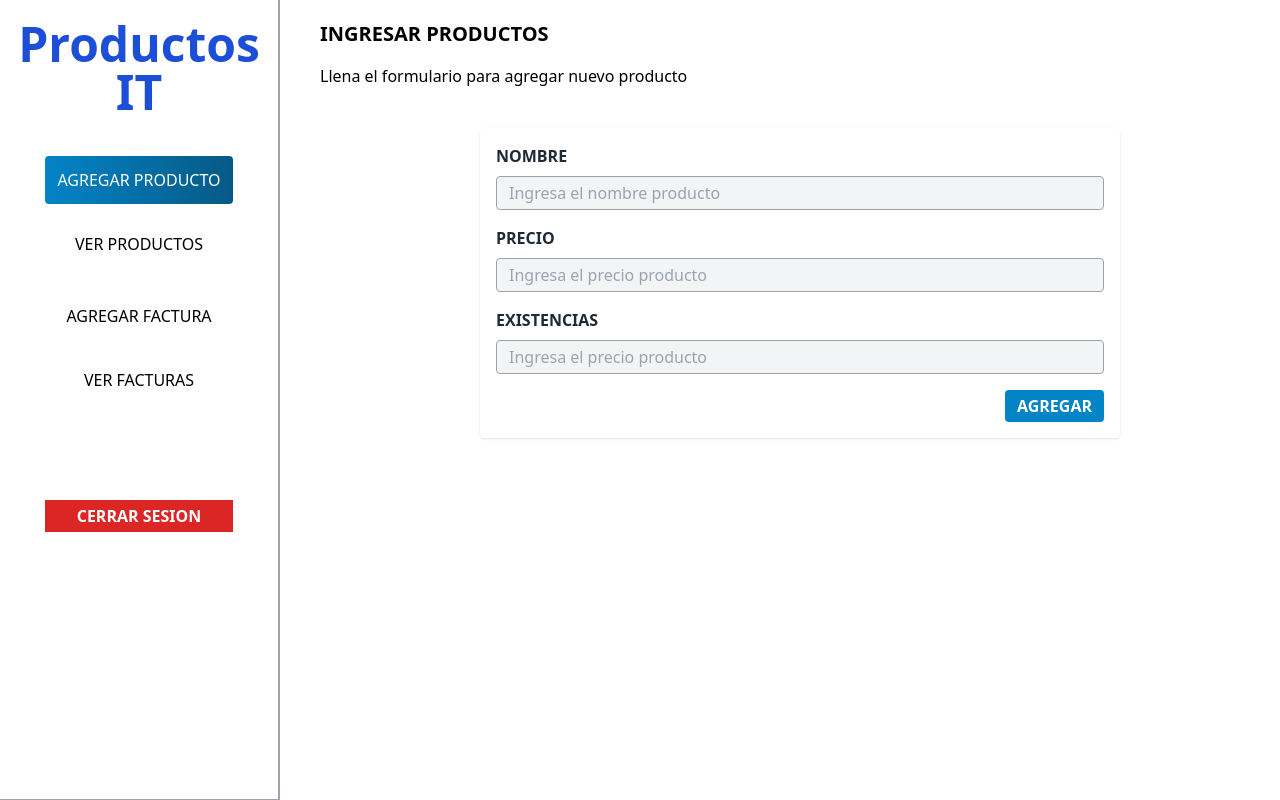
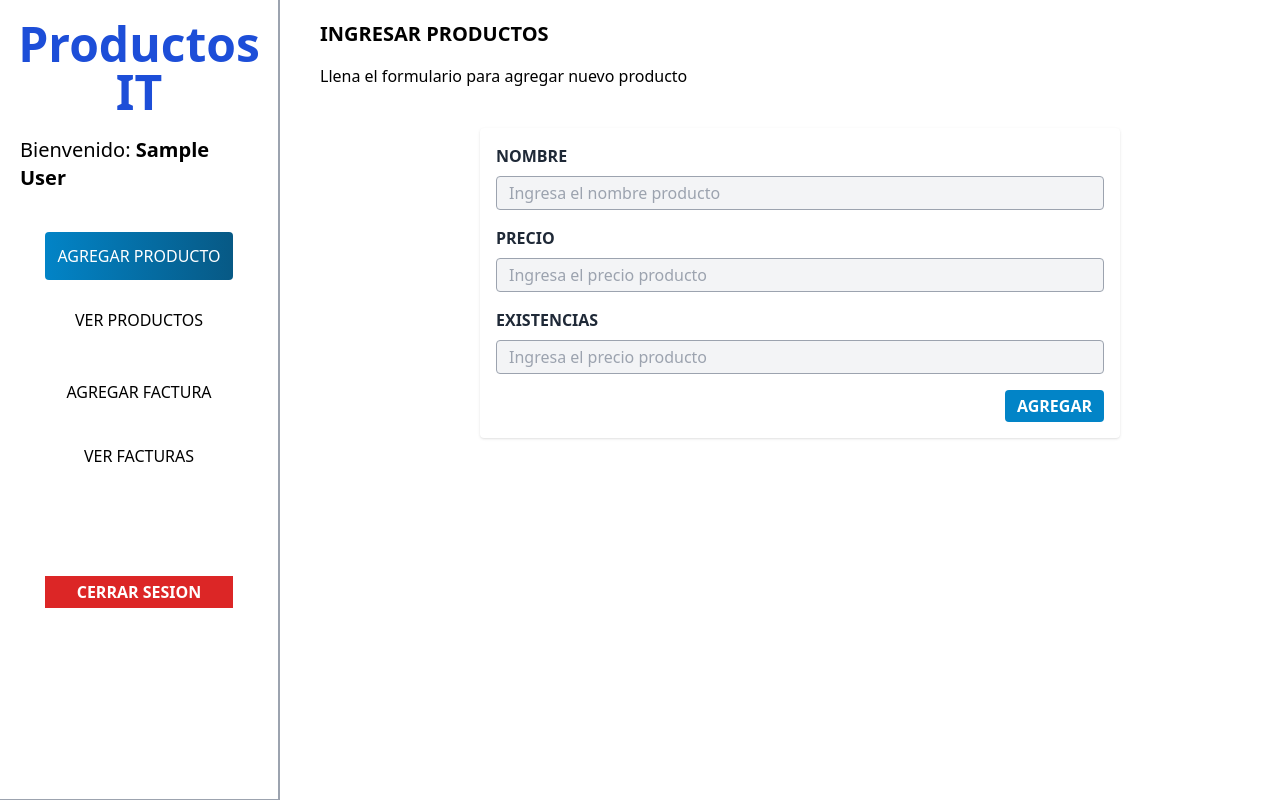
Before and after one commit to vspeed21/productosit, a React (Vite) app: page / in a window 1280 px wide. Built offline with nearby package versions, Linux system fonts and the light colour scheme; sample sign-in values are in the browser's storage.

Commit message:
add: welcome to user at aside

```diff
--- a/src/components/admin/Aside.tsx
+++ b/src/components/admin/Aside.tsx
@@ -5,12 +5,19 @@ function Aside() {
   const location = useLocation();
   const { logOut } = useAuth();
 
+  const user = localStorage.getItem('userinfo') ? JSON.parse(localStorage.getItem('userinfo')!): {};
+
   return (
     <aside className='p-5 flex flex-col items-center border-b md:border-r-2 border-gray-400 mb-10 md:mr-10 md:mb-0 md:h-screen'>
       <h2 className='text-5xl font-bold text-center flex flex-col text-blue-700'>
         Productos
         <span className='font-black'>IT</span>
       </h2>
+
+      <h3 className='mt-5 text-xl'>
+        Bienvenido: {''}
+        <span className='font-bold'>{user.name}</span>
+      </h3>
 
       <nav className='flex flex-col gap-4 mt-10'>
         <div className='flex flex-col sm:gap-5 md:gap-4'>
```
